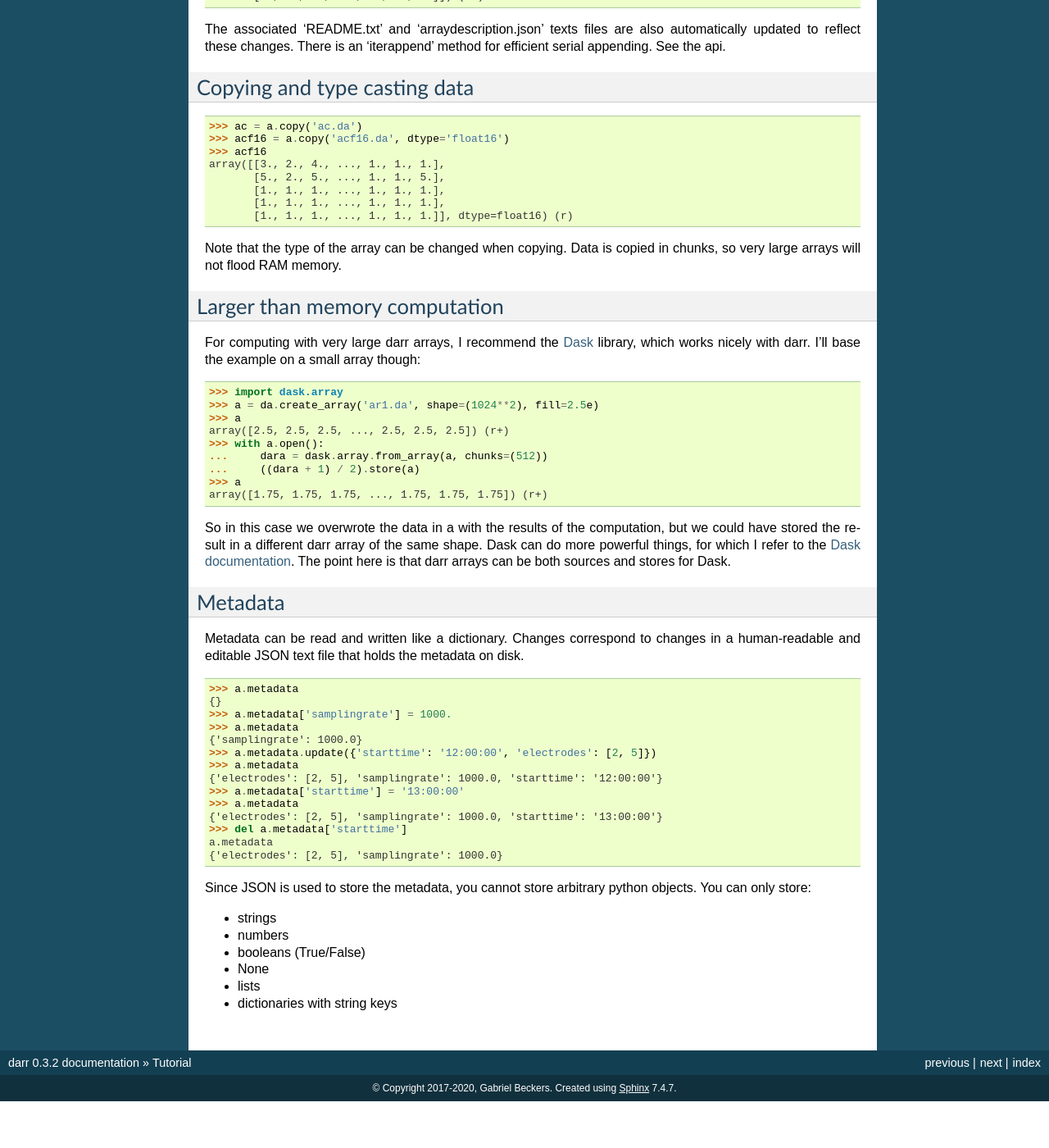
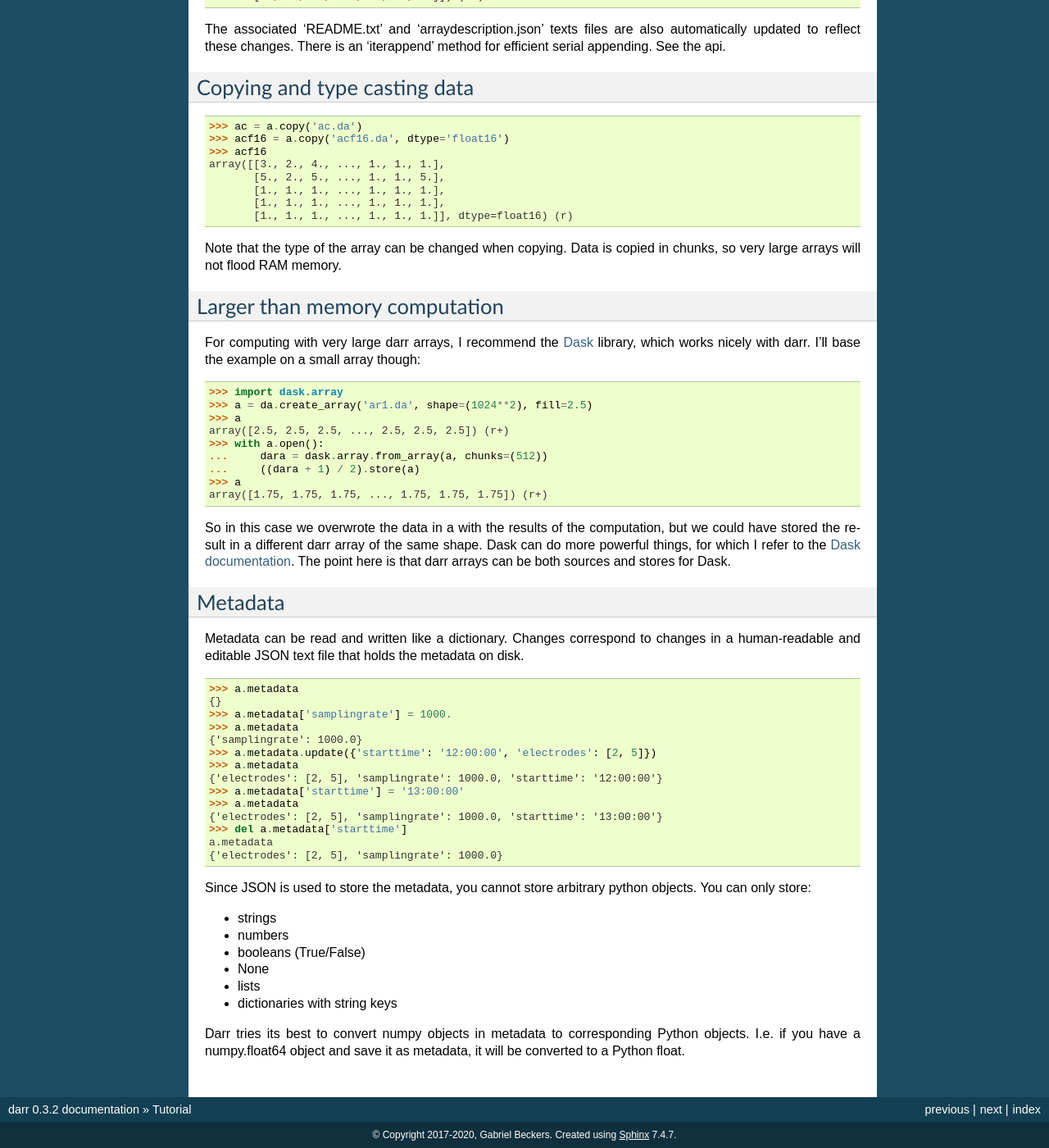
Before and after one commit to gbeckers/Darr, a Sphinx documentation site: the page built from docs/tutorial.rst, in a window 1280 px wide and 1400 px high, scrolled down 2534 px. Shown: the whole window at 82% size. Built offline with Sphinx 7.4.7, drawn with Linux system fonts in a browser that asks for light colours; before the commit the page ends 3877 px from its top, so only the background shows below that.

Commit message:
update tutorial

```diff
--- a/docs/tutorial.rst
+++ b/docs/tutorial.rst
@@ -254,3 +254,7 @@ python objects. You can only store:
 -  None
 -  lists
 -  dictionaries with string keys
+
+Darr tries its best to convert numpy objects in metadata to corresponding
+Python objects. I.e. if you have a numpy.float64 object and save it as
+metadata, it will be converted to a Python float.
```
Also changed, not shown: other parts of docs/tutorial.rst (+1 -1 lines).
